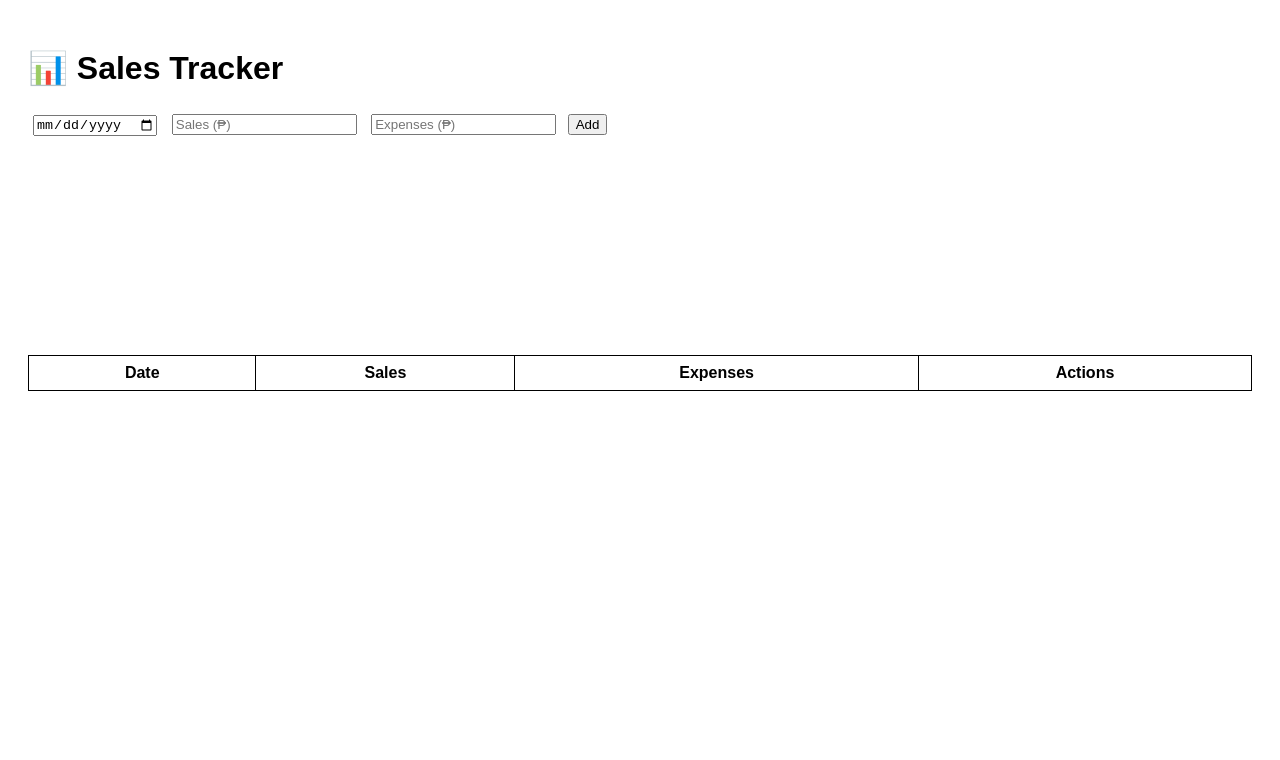
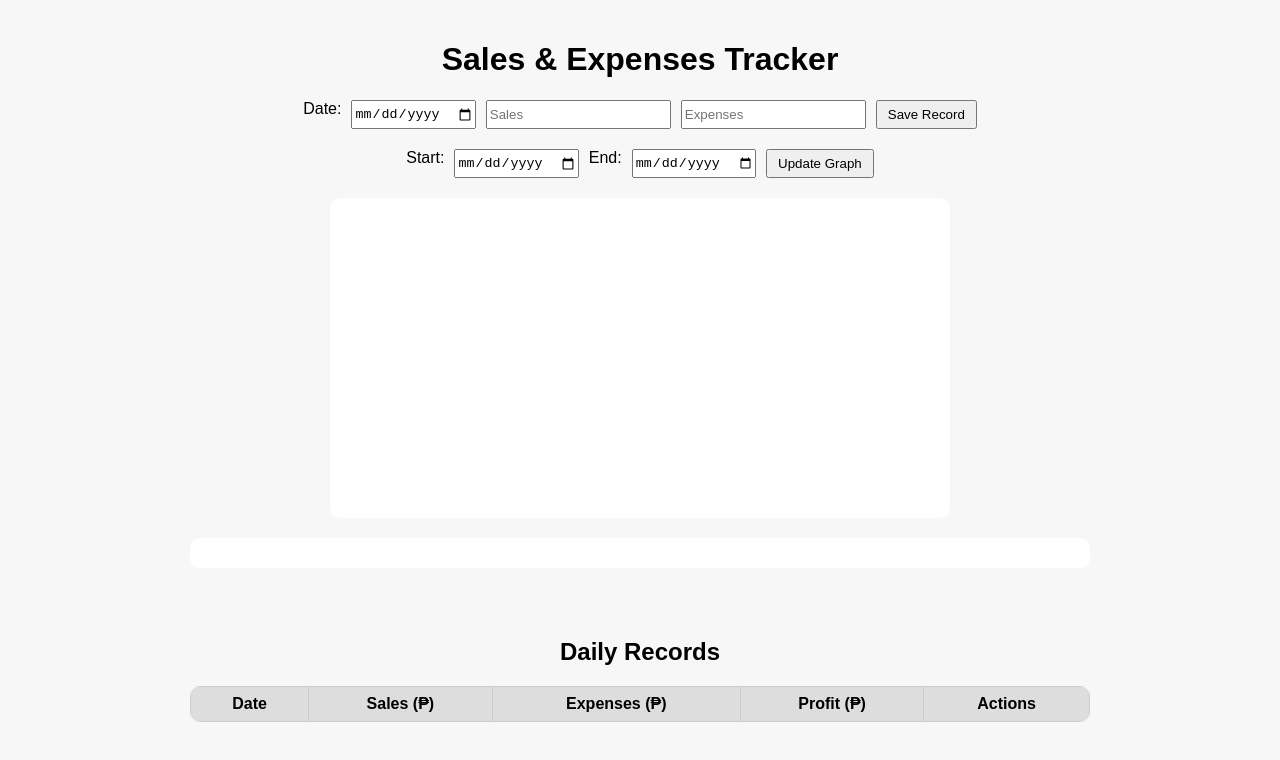
Before and after one commit to tal0wng/sales-tracker, a website: page frontend/index.html in a window 1280 px wide. Drawn offline with nearby package versions, Linux system fonts and the light colour scheme; no server answers.

```diff
--- a/frontend/index.html
+++ b/frontend/index.html
@@ -1,44 +1,45 @@
-<!-- 📄 frontend/index.html -->
 <!DOCTYPE html>
 <html lang="en">
 <head>
-  <meta charset="UTF-8">
-  <title>Sales Tracker</title>
+  <meta charset="UTF-8" />
+  <meta name="viewport" content="width=device-width, initial-scale=1.0"/>
+  <title>Sales & Expenses Tracker</title>
+  <link rel="stylesheet" href="style.css"/>
   <script src="https://cdn.jsdelivr.net/npm/chart.js"></script>
-  <style>
-    body { font-family: Arial, sans-serif; padding: 20px; }
-    #chart-container { width: 100%; max-width: 800px; margin: auto; }
-    table, th, td { border: 1px solid black; border-collapse: collapse; padding: 8px; }
-    table { width: 100%; margin-top: 20px; }
-    button { margin: 0 2px; }
-    #gauge { height: 20px; margin: 10px 0; transition: background-color 0.3s; }
-    form input { margin: 5px; }
-  </style>
 </head>
 <body>
-  <h1>📊 Sales Tracker</h1>
+  <h1>Sales & Expenses Tracker</h1>
 
-  <form id="data-form" onsubmit="addData(); return false;">
-    <input type="date" id="date" required>
-    <input type="number" id="sales" placeholder="Sales (₱)" required>
-    <input type="number" id="expenses" placeholder="Expenses (₱)" required>
-    <button type="submit" id="submit-btn">Add</button>
-    <button type="button" id="update-btn" onclick="updateData()" style="display:none;">Update</button>
+  <form id="data-form">
+    <label for="date">Date:</label>
+    <input type="date" id="date" required />
+    <input type="number" id="sales" placeholder="Sales" required />
+    <input type="number" id="expenses" placeholder="Expenses" required />
+    <button type="button" onclick="addData()" id="submit-btn">Save Record</button>
+    <button type="button" onclick="updateData()" id="update-btn" style="display:none;">Update Record</button>
   </form>
 
-  <div id="gauge"></div>
-  <div id="summary"></div>
-
-  <div id="chart-container">
-    <canvas id="chart"></canvas>
+  <div class="filter">
+    <label>Start:</label>
+    <input type="date" id="startDate"/>
+    <label>End:</label>
+    <input type="date" id="endDate"/>
+    <button onclick="loadData()">Update Graph</button>
   </div>
 
+  <canvas id="chart" width="600" height="300"></canvas>
+
+  <div id="summary" class="summary-box"></div>
+  <div id="gauge" class="gauge-box"></div>
+
+  <h2>Daily Records</h2>
   <table>
     <thead>
       <tr>
         <th>Date</th>
-        <th>Sales</th>
-        <th>Expenses</th>
+        <th>Sales (₱)</th>
+        <th>Expenses (₱)</th>
+        <th>Profit (₱)</th>
         <th>Actions</th>
       </tr>
     </thead>
--- a/frontend/script.js
+++ b/frontend/script.js
@@ -1,4 +1,3 @@
-// 🔧 frontend/script.js
 const API_URL = "https://sales-tracker-api.onrender.com";
 
 let editId = null;
@@ -9,18 +8,27 @@
 
   const sales = data.map(d => d.sales);
   const expenses = data.map(d => d.expenses);
+  const profit = data.map(d => d.sales - d.expenses);
   const labels = data.map(d => new Date(d.date).toLocaleDateString());
 
   if (window.myChart) window.myChart.destroy();
   const ctx = document.getElementById("chart").getContext("2d");
   window.myChart = new Chart(ctx, {
-    type: "bar",
+    type: "line",
     data: {
       labels,
       datasets: [
-        { label: "Sales", data: sales, backgroundColor: "#4caf50" },
-        { label: "Expenses", data: expenses, backgroundColor: "#f44336" }
+        { label: "Sales", data: sales, borderColor: "green", backgroundColor: "transparent" },
+        { label: "Expenses", data: expenses, borderColor: "red", backgroundColor: "transparent" }
       ]
+    },
+    options: {
+      responsive: true,
+      scales: {
+        y: {
+          beginAtZero: true
+        }
+      }
     }
   });
 
@@ -31,11 +39,11 @@
   const avgExpenses = (totalExpenses / expenses.length || 0).toFixed(2);
 
   document.getElementById("summary").innerHTML = `
-    <p><strong>Total Sales:</strong> ₱${totalSales}</p>
-    <p><strong>Total Expenses:</strong> ₱${totalExpenses}</p>
+    <p><strong>Total Sales:</strong> ₱${totalSales.toFixed(2)}</p>
+    <p><strong>Total Expenses:</strong> ₱${totalExpenses.toFixed(2)}</p>
+    <p><strong>Profit:</strong> ₱${profitTotal.toFixed(2)}</p>
     <p><strong>Average Sales:</strong> ₱${avgSales}</p>
     <p><strong>Average Expenses:</strong> ₱${avgExpenses}</p>
-    <p><strong>Profit:</strong> ₱${profitTotal}</p>
   `;
 
   const gauge = document.getElementById("gauge");
@@ -44,11 +52,13 @@
   const tableBody = document.getElementById("records");
   tableBody.innerHTML = "";
   data.forEach(item => {
+    const profit = item.sales - item.expenses;
     const tr = document.createElement("tr");
     tr.innerHTML = `
       <td>${new Date(item.date).toLocaleDateString()}</td>
-      <td>₱${item.sales}</td>
-      <td>₱${item.expenses}</td>
+      <td>₱${item.sales.toFixed(2)}</td>
+      <td>₱${item.expenses.toFixed(2)}</td>
+      <td>₱${profit.toFixed(2)}</td>
       <td>
         <button onclick="editEntry('${item._id}')">✏️</button>
         <button onclick="deleteEntry('${item._id}')">🗑️</button>
@@ -60,8 +70,8 @@
 
 async function addData() {
   const date = document.getElementById("date").value;
-  const sales = document.getElementById("sales").value;
-  const expenses = document.getElementById("expenses").value;
+  const sales = parseFloat(document.getElementById("sales").value);
+  const expenses = parseFloat(document.getElementById("expenses").value);
 
   await fetch(`${API_URL}/api/data`, {
     method: "POST",
@@ -96,8 +106,8 @@
 
 async function updateData() {
   const date = document.getElementById("date").value;
-  const sales = document.getElementById("sales").value;
-  const expenses = document.getElementById("expenses").value;
+  const sales = parseFloat(document.getElementById("sales").value);
+  const expenses = parseFloat(document.getElementById("expenses").value);
 
   await fetch(`${API_URL}/api/data/${editId}`, {
     method: "PUT",
--- a/frontend/style.css
+++ b/frontend/style.css
@@ -1,68 +1,72 @@
 body {
   font-family: Arial, sans-serif;
-  max-width: 1000px;
-  margin: 20px auto;
-  padding: 10px;
+  max-width: 900px;
+  margin: 0 auto;
+  padding: 20px;
+  background: #f7f7f7;
 }
 
-form, .filters {
-  background: #f0f0f0;
-  padding: 10px;
-  border-radius: 10px;
-  margin-bottom: 15px;
+h1, h2 {
+  text-align: center;
 }
 
-form label, .filters label {
-  margin-right: 15px;
-}
-
-form input, .filters input {
-  margin-right: 10px;
-}
-
-.content {
+form {
   display: flex;
-  flex-direction: row;
-  gap: 20px;
+  justify-content: center;
+  gap: 10px;
+  margin-bottom: 20px;
   flex-wrap: wrap;
 }
 
-.chart-container {
-  flex: 1;
-  min-width: 300px;
-  height: 400px;
+.filter {
+  display: flex;
+  justify-content: center;
+  gap: 10px;
+  margin-bottom: 20px;
+  flex-wrap: wrap;
 }
 
-.table-container {
-  flex: 1;
-  min-width: 300px;
+canvas {
+  display: block;
+  margin: 0 auto 20px;
+  background: white;
+  padding: 10px;
+  border-radius: 10px;
 }
 
-#recordTable {
+table {
   width: 100%;
   border-collapse: collapse;
-  margin-top: 10px;
+  background: white;
+  border-radius: 10px;
+  overflow: hidden;
 }
 
-#recordTable th, #recordTable td {
-  border: 1px solid #ddd;
-  padding: 8px;
+th, td {
+  padding: 8px 12px;
+  border: 1px solid #ccc;
   text-align: center;
 }
 
-#recordTable th {
-  background-color: #f2f2f2;
+th {
+  background: #ddd;
 }
 
-#summary {
-  background: #fdfdfd;
-  padding: 10px;
-  margin-top: 15px;
-  border: 1px solid #ddd;
-  border-radius: 8px;
+button {
+  cursor: pointer;
+  padding: 5px 10px;
 }
 
-#summary p {
-  margin: 5px 0;
-  font-weight: 500;
+.summary-box {
+  background: white;
+  border-radius: 10px;
+  padding: 15px;
+  margin-bottom: 20px;
 }
+
+#gauge {
+  width: 100%;
+  height: 30px;
+  border-radius: 10px;
+  margin-bottom: 20px;
+}
```
Also changed, not shown: backend/server.js (+14 -29 lines).
